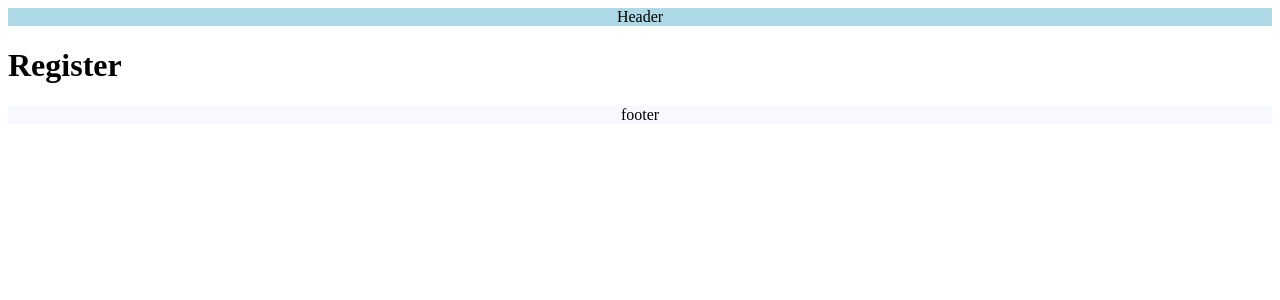
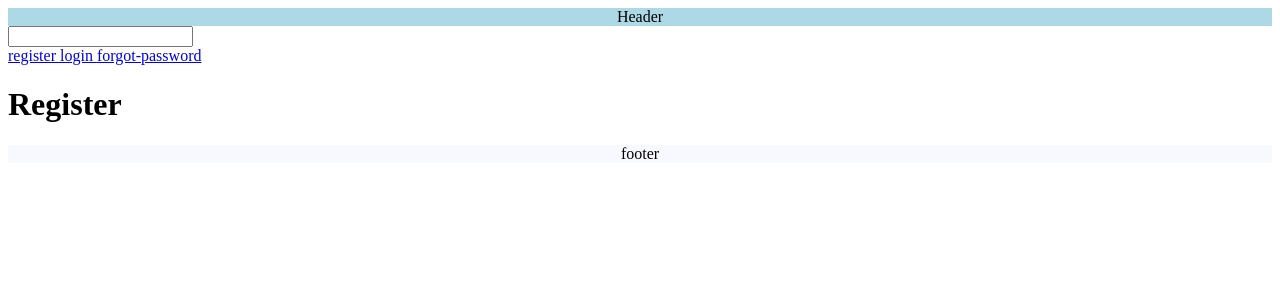
Before and after one commit to Sachinpanchal07/Learn-next.js, a Next.js app: page /register in a window 1280 px wide. Shown: the top 300 px of the page. Built offline with nearby package versions, Linux system fonts and the light colour scheme.

Commit message:
Learn about 'Template.tsx'.

```diff
--- /dev/null
+++ b/src/app/(auth)/layout.tsx
@@ -0,0 +1,23 @@
+"use client";
+
+import Link from "next/link";
+import { useState } from "react";
+export default function AuthLayout({
+  children,
+}: {
+  children: React.ReactNode;
+}) {
+
+    const [input, setInput] = useState("");
+  return (
+    <>
+        <input value={input} onChange={(e)=>setInput(e.target.value)}></input>
+        <br />
+        <Link href="/register">register </Link>
+        <Link href="/login">login </Link>
+        <Link href="/forgot-password">forgot-password</Link>
+        {children}
+    </>
+  )
+
+}
--- a/src/app/(auth)/register/page.tsx
+++ b/src/app/(auth)/register/page.tsx
@@ -8,4 +8,4 @@ const Register = () => {
   )
 }
 
-export default Register
+export default Register;
```
